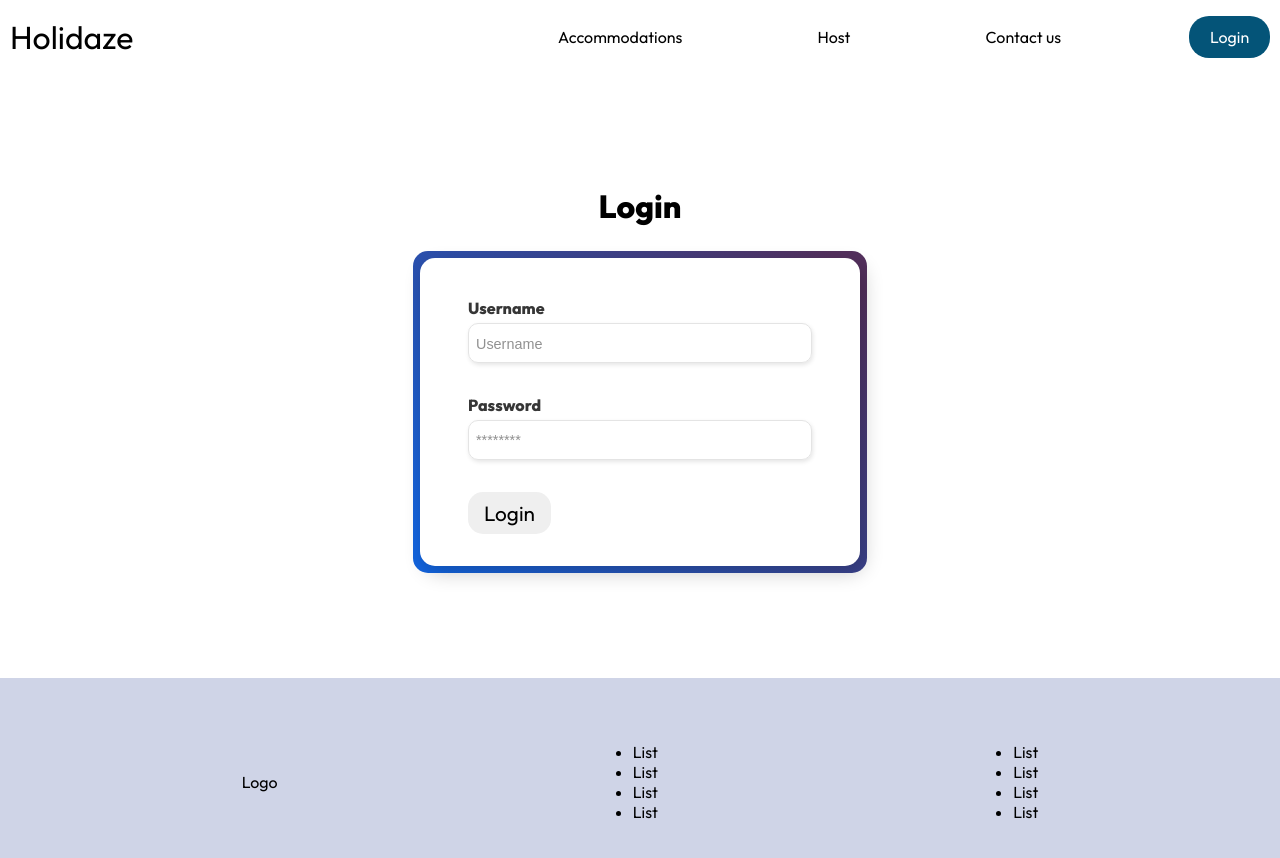
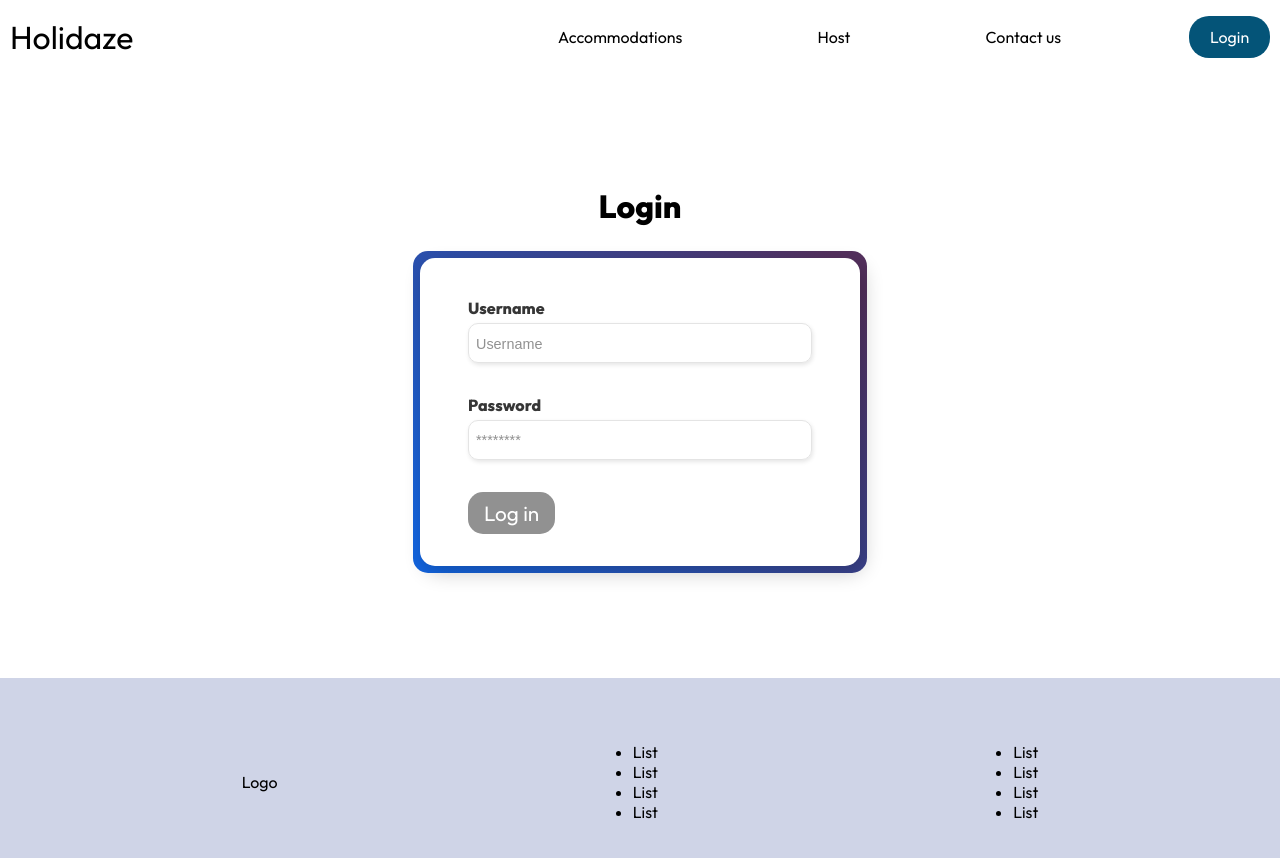
Before and after one commit to Noroff-FEU-Assignments/project-exam-2-petterkoding, a React (Create React App) app: page /login in a window 1280 px wide. Shown: the top 858 px of the page. Built offline with nearby package versions, Linux system fonts and the light colour scheme.

Commit message:
added reacthookform and axios to loginform

```diff
--- a/src/App.js
+++ b/src/App.js
@@ -7,7 +7,7 @@ import Details from "./pages/Details";
 import Login from "./pages/Login";
 import AdminPage from "./pages/AdminPage";
 import Host from "./pages/Host";
-
+import { AuthProvider } from "./context/AuthContext";
 import { BrowserRouter as Router, Routes, Route } from "react-router-dom";
 import styled, { ThemeProvider } from "styled-components";
 import GlobalStyle from "./styles/globalStyles";
@@ -15,6 +15,7 @@ import theme from "./styles/theme";
 
 function App() {
   return (
+    <AuthProvider>
       <ThemeProvider theme={theme}>
         <GlobalStyle />
         <div className="wrapper">
@@ -41,6 +42,7 @@ function App() {
           </Router>
         </div>
       </ThemeProvider>
+    </AuthProvider>
   );
 }
 
--- a/src/components/accommodations/AccommodationList.jsx
+++ b/src/components/accommodations/AccommodationList.jsx
@@ -7,6 +7,7 @@ import Accommodation from './Accommodation';
 const AccommodationList = () => {
 
     const [establishments, setEstablishments] = useState([]);
+    const [filtered, setFiltered] = useState([]);
     const [loading, setLoading] = useState(true);
     const [errors, setErrors] = useState(null);
 
@@ -35,9 +36,8 @@ const AccommodationList = () => {
 
     const howManyBeds = (e) => {
         const selectedValue = e.target.value;
-        console.log(selectedValue);
-        // const filterEstablishments = establishments.filter(bed => bed.attributes.beds >= selectedValue);
-        // setEstablishments(filterEstablishments);
+        const filterEstablishments = establishments.filter(bed => bed.attributes.beds >= selectedValue);
+        setFiltered(filterEstablishments);
     }
 
     return (
--- a/src/components/accommodations/details/ReviewList.jsx
+++ b/src/components/accommodations/details/ReviewList.jsx
@@ -32,7 +32,7 @@ const Flex = styled.div`
     justify-content: flex-start;
     flex-wrap: wrap;
     gap: 2rem;
-    margin: 1rem 0 2rem 0;
+    margin: 1rem 0 4rem 0;
 `;
 
 const ReviewCount = styled.span`
--- a/src/components/login/LoginForm.jsx
+++ b/src/components/login/LoginForm.jsx
@@ -1,19 +1,71 @@
-import React from "react";
+import React, {useState, useContext} from "react";
+import axios from "axios";
+import AuthContext from "../../context/AuthContext";
+import { useForm } from "react-hook-form";
+import { useNavigate } from "react-router-dom";
+import { BASE_URL } from "../../constants/API";
 import styled from "styled-components";
 
 const LoginForm = () => {
+
+  const [auth, setAuth] = useContext(AuthContext);
+  const [submitting, setSubmitting] = useState(false);
+  const [loginError, setLoginError] = useState(null);
+
+  const { handleSubmit, register, formState } = useForm({ mode: "onChange" });
+
+  const { errors, isValid } = formState;
+
+  const history = useNavigate();
+
+  const URL = `${BASE_URL}/api/auth/local/`;
+
+  async function onSubmit(data) {
+    console.log("data", data);
+    setSubmitting(true);
+    setLoginError(null);
+    try {
+      const response = await axios.post(URL, data);
+      setAuth(response.data);
+      history("/admin")
+      console.log(response);
+    } catch (error) {
+      setLoginError(error.toString());
+    } finally {
+      setSubmitting(false);
+    }
+  }
+
+
   return (
-    <Form>
-      <StyledField>
+    <Form onSubmit={handleSubmit(onSubmit)}>
+      {loginError && <p>...Credentials didn't match</p>}
+      <StyledField disabled={submitting}>
         <InputContainer>
           <Label htmlFor="username">Username</Label>
-          <Input type="text" name="username" id="username" placeholder="Username"/>
+          <Input
+            type="text"
+            name="username"
+            id="username"
+            placeholder="Username"
+            {...register("username", {required: true, minLength: 4})}
+          />
+          {errors.username && <p>Username must be min 4 characters</p>}
         </InputContainer>
         <InputContainer>
           <Label htmlFor="password">Password</Label>
-          <Input type="password" name="password" id="password" placeholder="********" />
+          <Input
+            type="password"
+            name="password"
+            id="password"
+            placeholder="********"
+            {...register("password", {required: true, minLength: 5})}
+          />
+          {errors.password && <p>Password must be atleast 5 characters</p>}
         </InputContainer>
-        <Button type="submit">Login</Button>
+        <Button type="submit" disabled={!isValid}>
+          {submitting ? "Logging in" : "Log in"}
+        </Button>
       </StyledField>
     </Form>
   );
@@ -83,6 +135,15 @@ const Button = styled.button`
   font-size: 1.3rem;
   padding: 0.5rem 1rem;
   border-radius: 15px;
+  background: ${props => props.theme.seaWater};
+  color: white;
+
+    &:disabled{
+      background: ${props => props.theme.lightGrey};
+    }
+    &:hover{
+      cursor: pointer;
+    }
 `;
 
 export default LoginForm;
--- a/src/components/nav/Nav.jsx
+++ b/src/components/nav/Nav.jsx
@@ -26,7 +26,7 @@ const Nav = () => {
 
 const Header = styled.header`
   padding: 1rem 0;
-  margin-bottom: 7rem;
+  margin-bottom: 4rem;
 `;
 
 const NavContainer = styled.div`
--- /dev/null
+++ b/src/context/AuthContext.js
@@ -0,0 +1,15 @@
+import React from "react";
+import useLocalStorage from "../hooks/useLocalStorage";
+
+const AuthContext = React.createContext([null, () => {}]);
+
+export const AuthProvider = (props) => {
+  const [auth, setAuth] = useLocalStorage("auth", null);
+  return (
+    <AuthContext.Provider value={[auth, setAuth]}>
+      {props.children}
+    </AuthContext.Provider>
+  );
+};
+
+export default AuthContext;
--- /dev/null
+++ b/src/hooks/useLocalStorage.js
@@ -0,0 +1,28 @@
+import { useState } from "react";
+
+export default function useLocalStorage(key, initialValue) {
+  const [storedValue, setStoredValue] = useState(() => {
+    try {
+      const item = window.localStorage.getItem(key);
+
+      return item ? JSON.parse(item) : initialValue;
+    } catch (error) {
+      console.log(error);
+      return initialValue;
+    }
+  });
+
+  const setValue = (value) => {
+    try {
+      const valueToStore =
+        value instanceof Function ? value(storedValue) : value;
+
+      setStoredValue(valueToStore);
+
+      window.localStorage.setItem(key, JSON.stringify(valueToStore));
+    } catch (error) {
+      console.log(error);
+    }
+  };
+  return [storedValue, setValue];
+}
```
Lines whose indentation alone changed are shown as unchanged.
